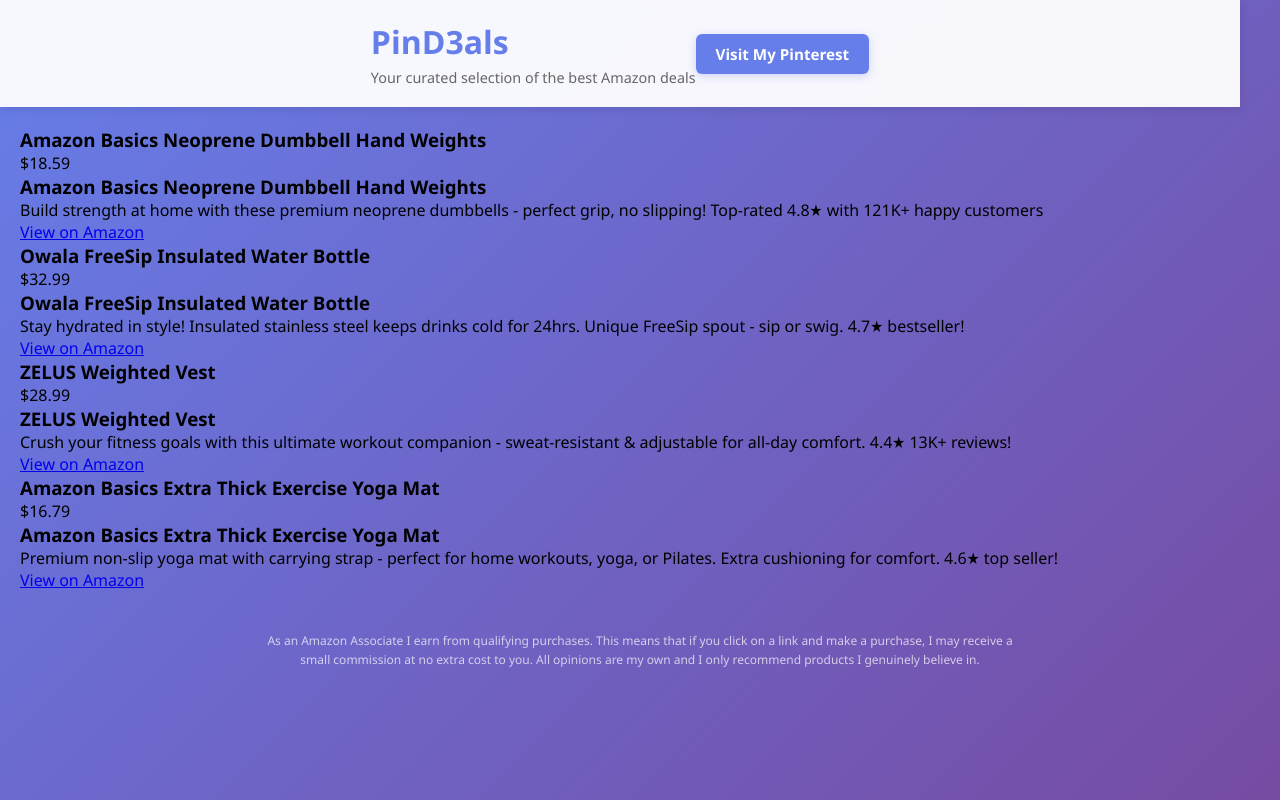
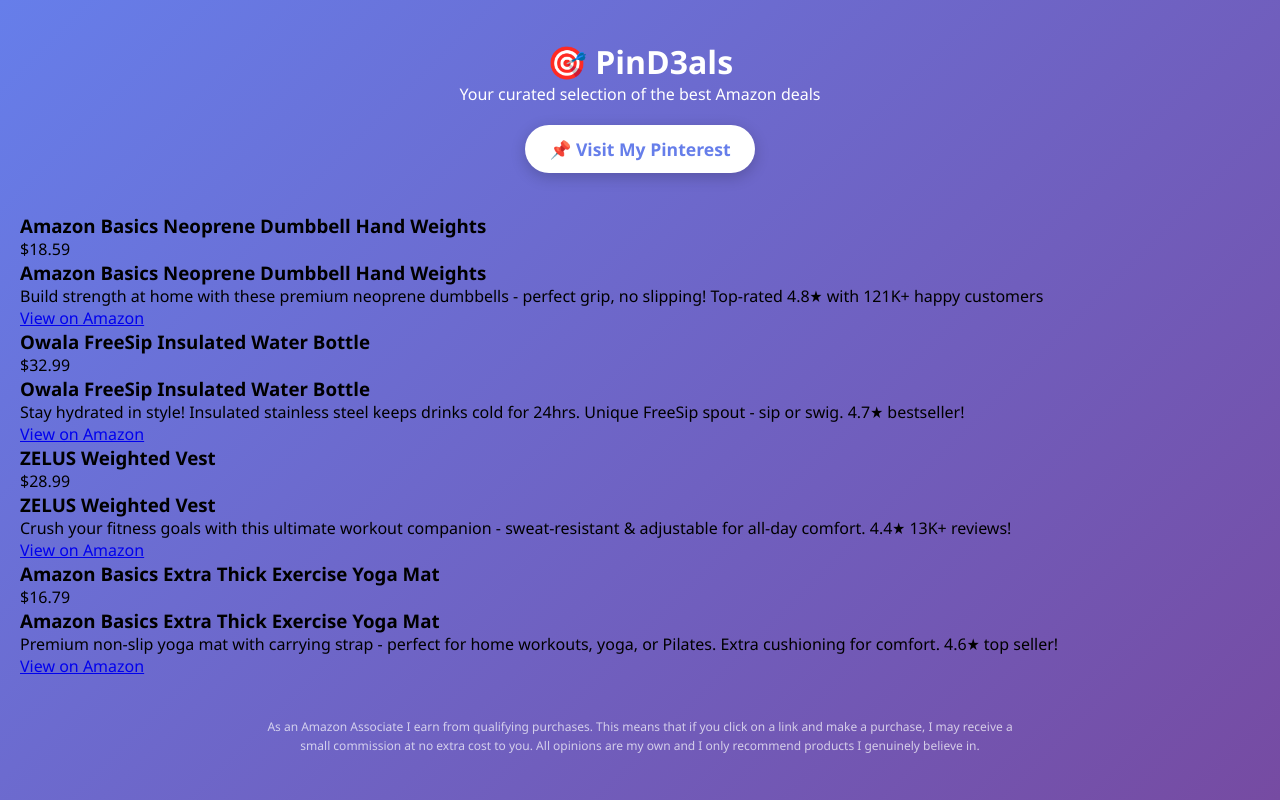
Before and after one commit to Smecha10/pind3als, a plain HTML site: page index.html in a window 1280 px wide. Drawn offline with Linux system fonts and the light colour scheme.

Commit message:
Restore original header design with reduced spacing
- Reverted to original centered header layout
- Restored flipping product cards functionality
- Kept margin-bottom reduced to 20px for less spacing
- Original gradient background and white text preserved
- Pinterest button with emoji back in place

```diff
--- a/index.html
+++ b/index.html
@@ -19,17 +19,11 @@
         }
 
         .header {
-                    width: 100%;
-        background: rgba(255, 255, 255, 0.95);
-        backdrop-filter: blur(10px);
-        padding: 20px 0;
-        margin: -20px 0 20px -20px;
-        box-shadow: 0 2px 10px rgba(0,0,0,0.1);
-        display: flex;
-        justify-content: space-between;
-        align-items: center;
-        position: relative;
-        left: 0;
+        text-align: center;
+        color: white;
+        margin-bottom: 20px;
+        padding: 20px;
+
         right: 0;
 
 
@@ -155,14 +149,14 @@
 </head>
 <body>
     <div class="header">
-        <div style="max-width: 1200px; margin: 0 auto; padding: 0 40px; display: flex; justify-content: space-between; align-items: center;">
-            <div>
-                <h1 style="margin: 0; font-size: 2em; color: #667eea;">PinD3als</h1>
-                <p style="margin: 5px 0 0 0; color: #666; font-size: 0.9em;">Your curated selection of the best Amazon deals</p>
-            </div>
-            <a href="https://pin.it/41t6owVgo" target="_blank" style="display: inline-block; background: #667eea; color: white; padding: 10px 20px; border-radius: 6px; text-decoration: none; font-weight: 600; font-size: 0.95em; box-shadow: 0 2px 8px rgba(102, 126, 234, 0.3); transition: transform 0.2s;">
-                Visit My Pinterest
+        <h1>🎯 PinD3als</h1>
+        <p>Your curated selection of the best Amazon deals</p>
+        <div style="margin-top: 20px;">
+            <a href="https://pin.it/41t6owVgo" target="_blank" style="display: inline-block; background: white; color: #667eea; padding: 12px 24px; border-radius: 25px; text-decoration: none; font-weight: bold; font-size: 1.1em; box-shadow: 0 4px 15px rgba(0,0,0,0.2); transition: transform 0.3s;">
+                📌 Visit My Pinterest
             </a>
+        </div>
+
         </div>
             </a>
         </div>
```
